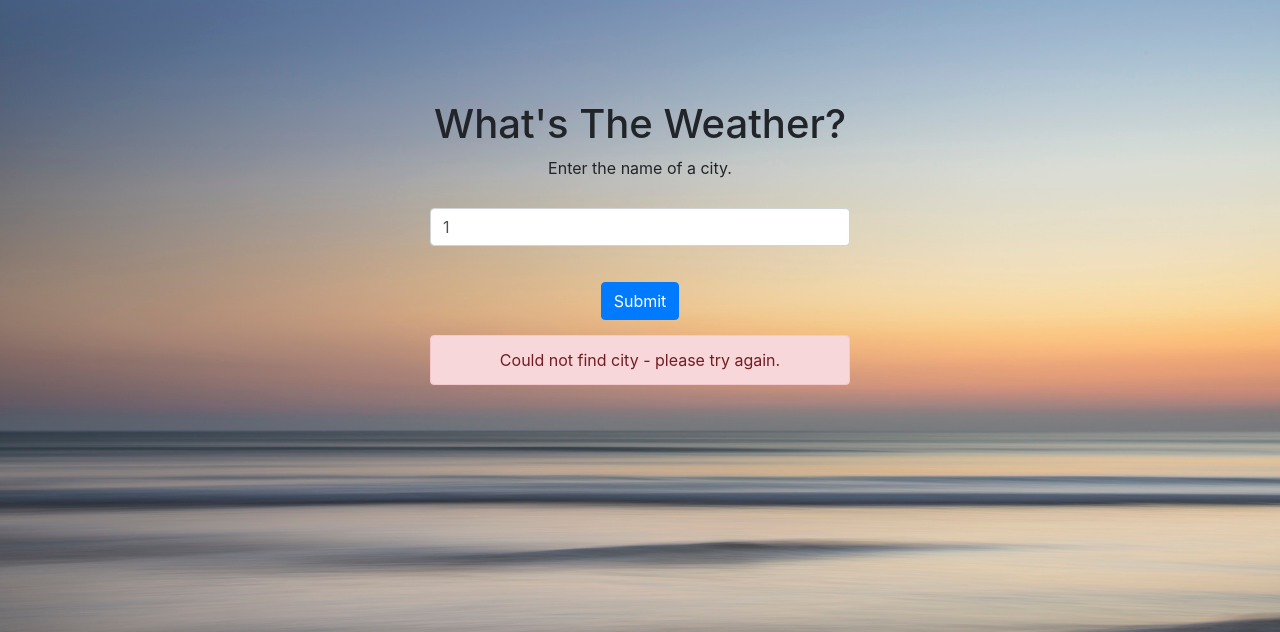
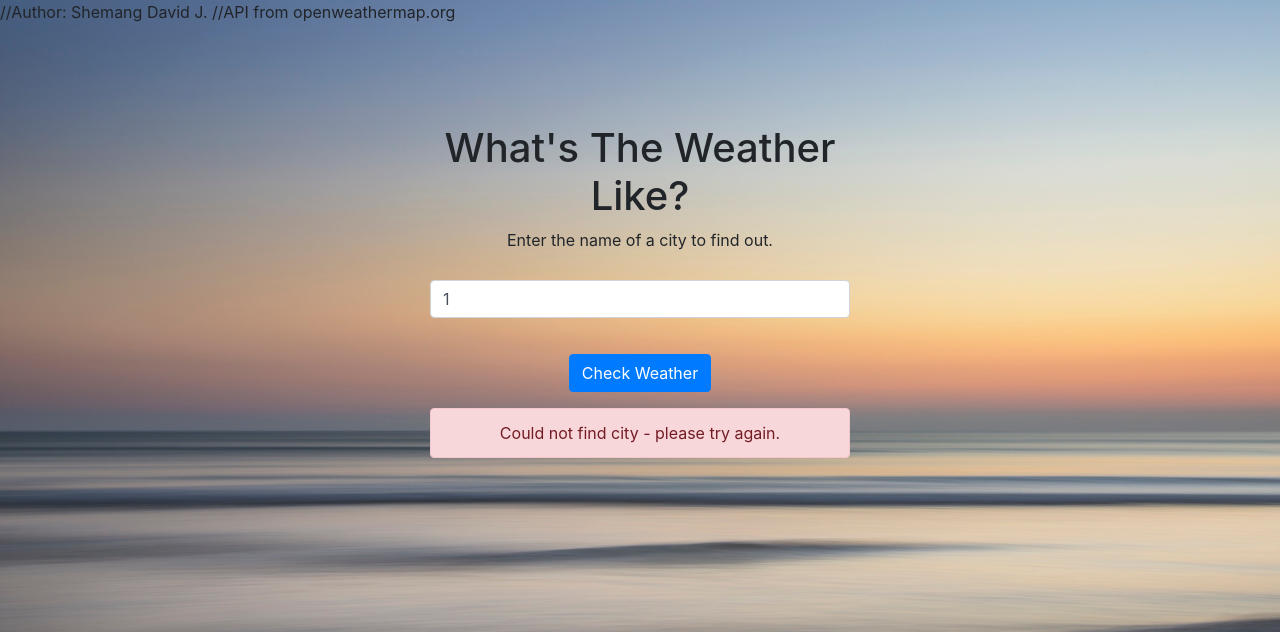
Before and after one commit to shemzz/weather-app, a PHP site: page /?city=1 in a window 1280 px wide. Shown: the top 632 px of the page. Run offline with PHP 8.4, Linux system fonts and the light colour scheme; data that the repository does not hold is empty; some libraries are stand-ins or nearby versions.

Commit message:
cleaned tags and typos

```diff
--- a/index.php
+++ b/index.php
@@ -1,3 +1,6 @@
+//Author: Shemang David J.
+//API from openweathermap.org
+
 <?php
 
     $weather = "";
@@ -84,17 +87,17 @@
 
       <div class="container">
 
-          <h1>What's The Weather?</h1>
+          <h1>What's The Weather Like?</h1>
 
 
 
           <form>
   <fieldset class="form-group">
-    <label for="city">Enter the name of a city.</label>
+    <label for="city">Enter the name of a city to find out.</label>
     <input type="text" class="form-control" name="city" id="city" placeholder="Eg. London, Tokyo" value = "<?php echo $_GET['city']; ?>">
   </fieldset>
 
-  <button type="submit" class="btn btn-primary">Submit</button>
+  <button type="submit" class="btn btn-primary">Check Weather</button>
 </form>
 
           <div id="weather"><?php
```
